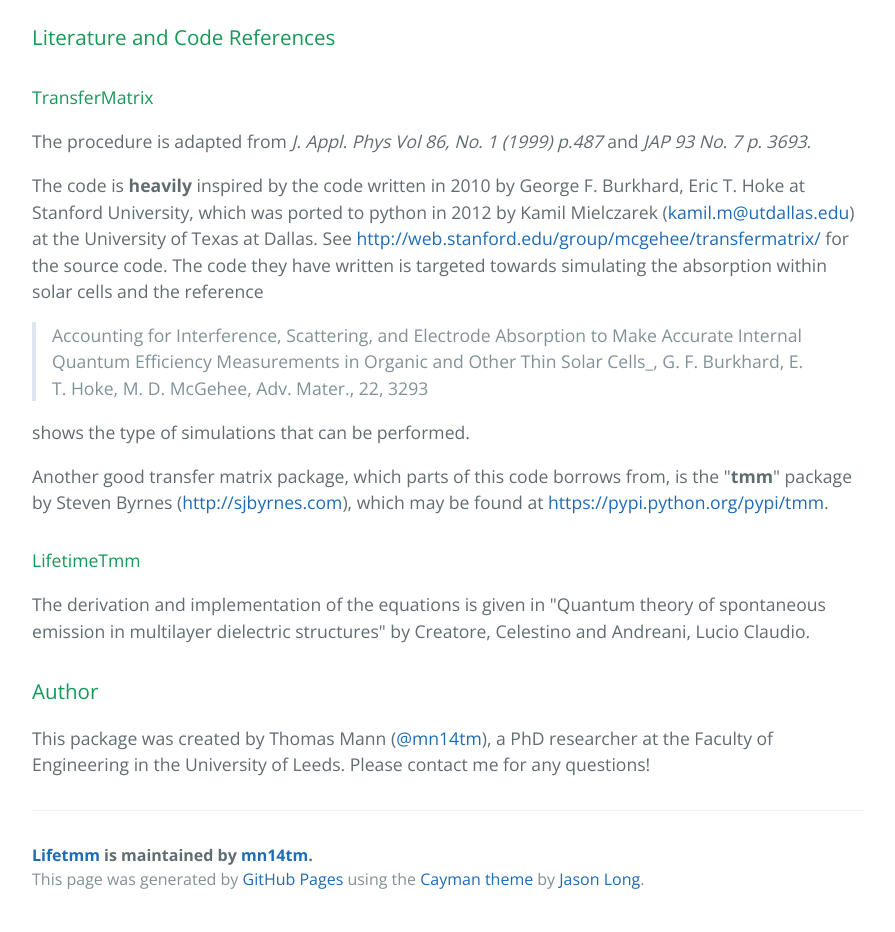
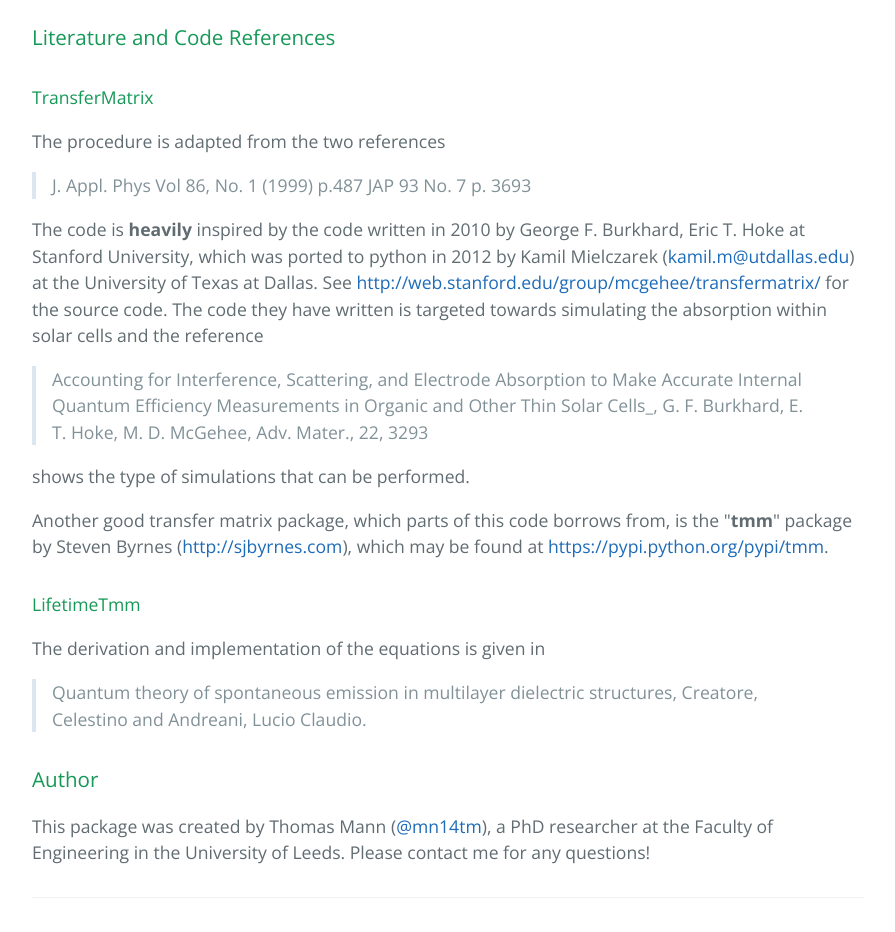
Before and after one commit to thomaspmann/Lifetmm, a plain HTML site: page index.html in a window 1280 px wide. Shown: the part 960-1892 px from the top of the page, without its empty margins (192-1087 px from the left). Drawn offline with nearby package versions, Linux system fonts and the light colour scheme.

```diff
--- a/index.html
+++ b/index.html
@@ -47,7 +47,12 @@
 <h4>
 <a id="transfermatrix-1" class="anchor" href="#transfermatrix-1" aria-hidden="true"><span aria-hidden="true" class="octicon octicon-link"></span></a>TransferMatrix</h4>
 
-<p>The procedure is adapted from <em>J. Appl. Phys Vol 86, No. 1 (1999) p.487</em> and <em>JAP 93 No. 7 p. 3693</em>. </p>
+<p>The procedure is adapted from the two references</p>
+
+<blockquote>
+<p>J. Appl. Phys Vol 86, No. 1 (1999) p.487
+JAP 93 No. 7 p. 3693 </p>
+</blockquote>
 
 <p>The code is <strong>heavily</strong> inspired by the code written in 2010 by George F. Burkhard, Eric T. Hoke at Stanford University, which was ported to python in 2012 by Kamil Mielczarek (<a href="mailto:kamil.m@utdallas.edu">kamil.m@utdallas.edu</a>) at the University of Texas at Dallas. See <a href="http://web.stanford.edu/group/mcgehee/transfermatrix/">http://web.stanford.edu/group/mcgehee/transfermatrix/</a> for the source code. The code they have written is targeted towards simulating the absorption within solar cells and the reference </p>
 
@@ -62,7 +67,11 @@
 <h4>
 <a id="lifetimetmm-1" class="anchor" href="#lifetimetmm-1" aria-hidden="true"><span aria-hidden="true" class="octicon octicon-link"></span></a>LifetimeTmm</h4>
 
-<p>The derivation and implementation of the equations is given in "Quantum theory of spontaneous emission in multilayer dielectric structures" by Creatore, Celestino and Andreani, Lucio Claudio.</p>
+<p>The derivation and implementation of the equations is given in </p>
+
+<blockquote>
+<p>Quantum theory of spontaneous emission in multilayer dielectric structures, Creatore, Celestino and Andreani, Lucio Claudio.</p>
+</blockquote>
 
 <h3>
 <a id="author" class="anchor" href="#author" aria-hidden="true"><span aria-hidden="true" class="octicon octicon-link"></span></a>Author</h3>
```
Also changed, not shown: params.json (+1 -1 lines).
